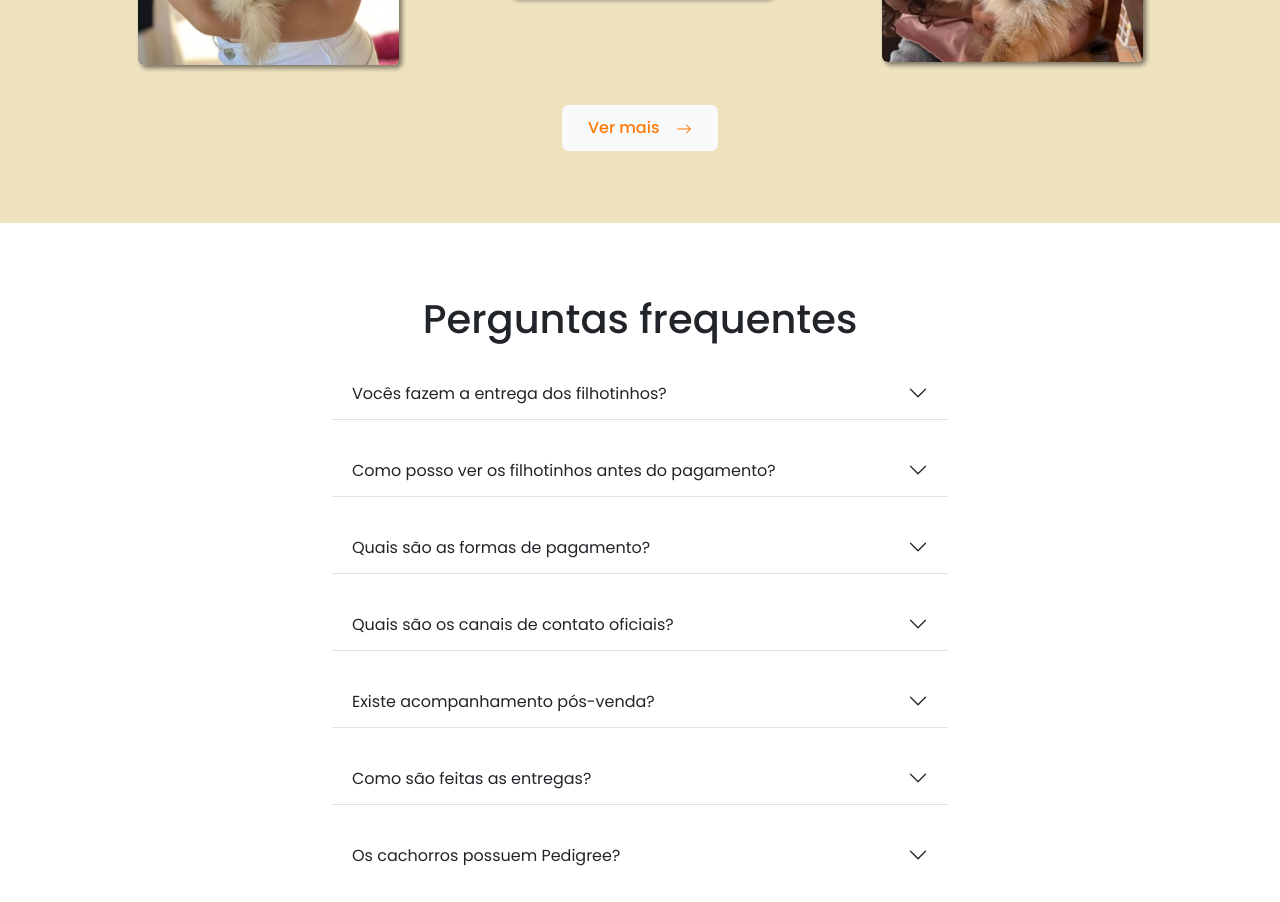
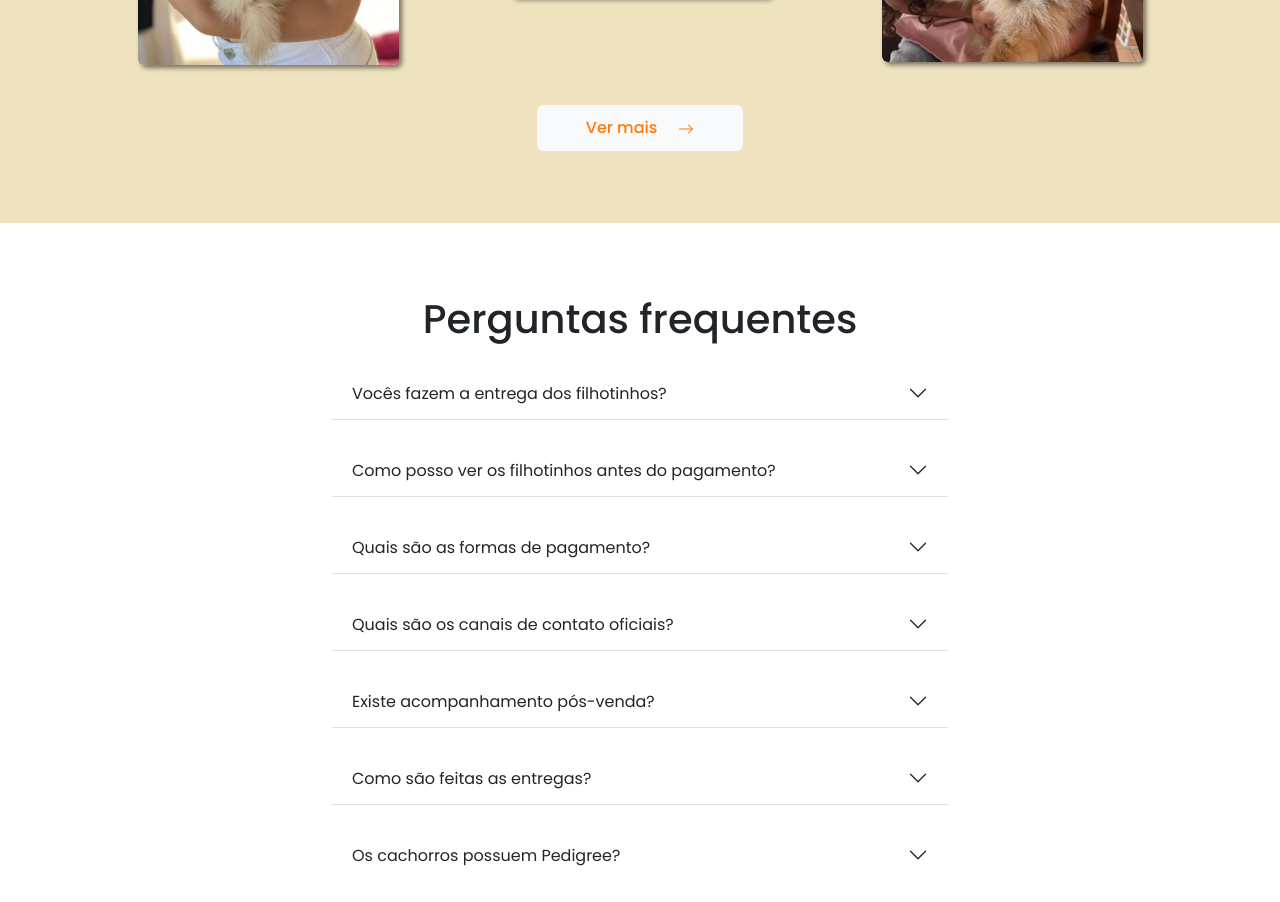
Before and after one commit to IgorVitorio/cantinhodospitz, a plain HTML site: page index.html in a window 1280 px wide. Shown: the part 3002-3904 px from the top of the page. Drawn offline with nearby package versions, Linux system fonts and the light colour scheme.

Commit message:
Update index.html

```diff
--- a/index.html
+++ b/index.html
@@ -299,7 +299,7 @@
           <a href="https://www.instagram.com/p/CuxQzyTO1t4/"><img class="img-fluid w-75 rounded cliente" src="cliente_3.jpg" alt=""></a>
         </div>
 
-        <div class="text-center mt-4"><a href="https://www.instagram.com/stories/highlights/17967710437890188/"><button type="button" class="btn btn-light mb-4 btn-1">Ver mais &nbsp &nbsp<svg xmlns="http://www.w3.org/2000/svg" width="16" height="16" fill="currentColor" class="bi bi-arrow-right" viewBox="0 0 16 16">
+        <div class="text-center mt-4"><a href="https://www.instagram.com/stories/highlights/17967710437890188/"><button type="button" class="btn btn-light mb-4 btn-1 px-5">Ver mais &nbsp; &nbsp; <svg xmlns="http://www.w3.org/2000/svg" width="16" height="16" fill="currentColor" class="bi bi-arrow-right" viewBox="0 0 16 16">
           <path fill-rule="evenodd" d="M1 8a.5.5 0 0 1 .5-.5h11.793l-3.147-3.146a.5.5 0 0 1 .708-.708l4 4a.5.5 0 0 1 0 .708l-4 4a.5.5 0 0 1-.708-.708L13.293 8.5H1.5A.5.5 0 0 1 1 8"/>
         </svg></button></a></div>
 
```
